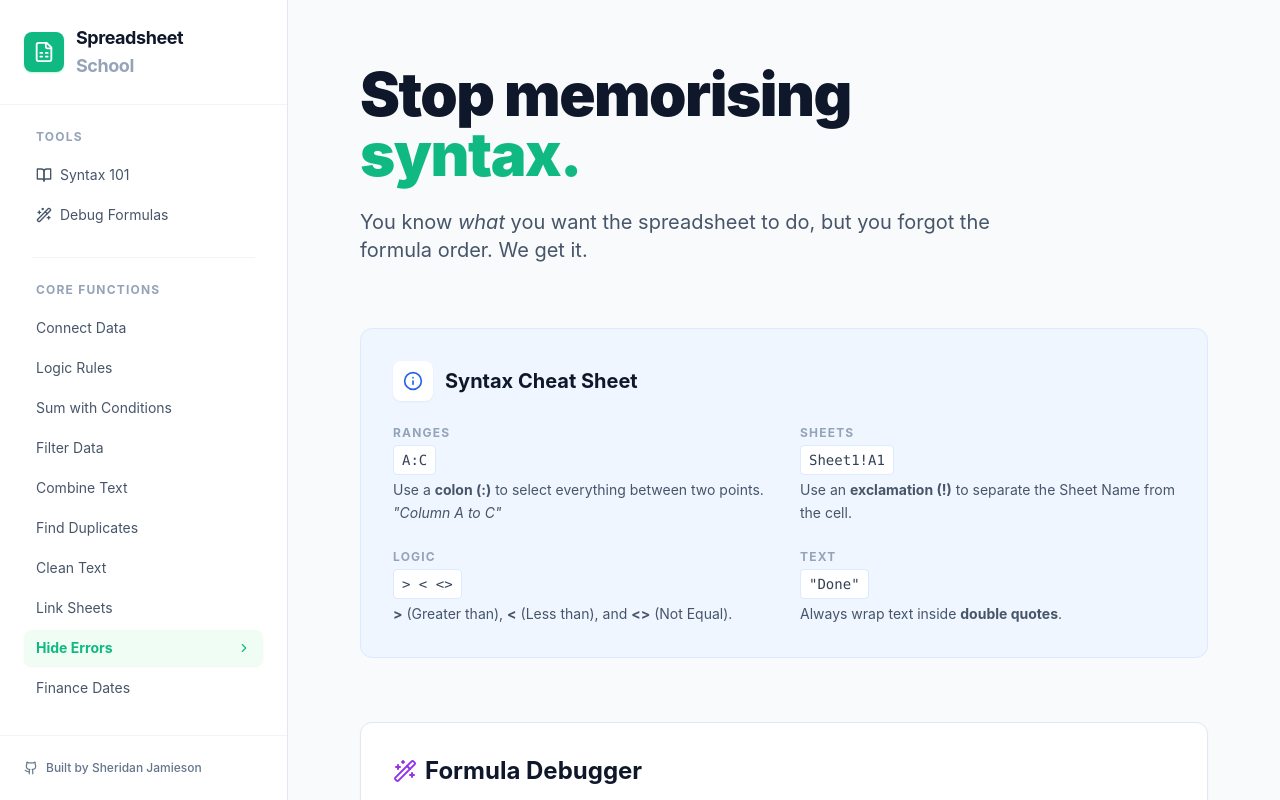
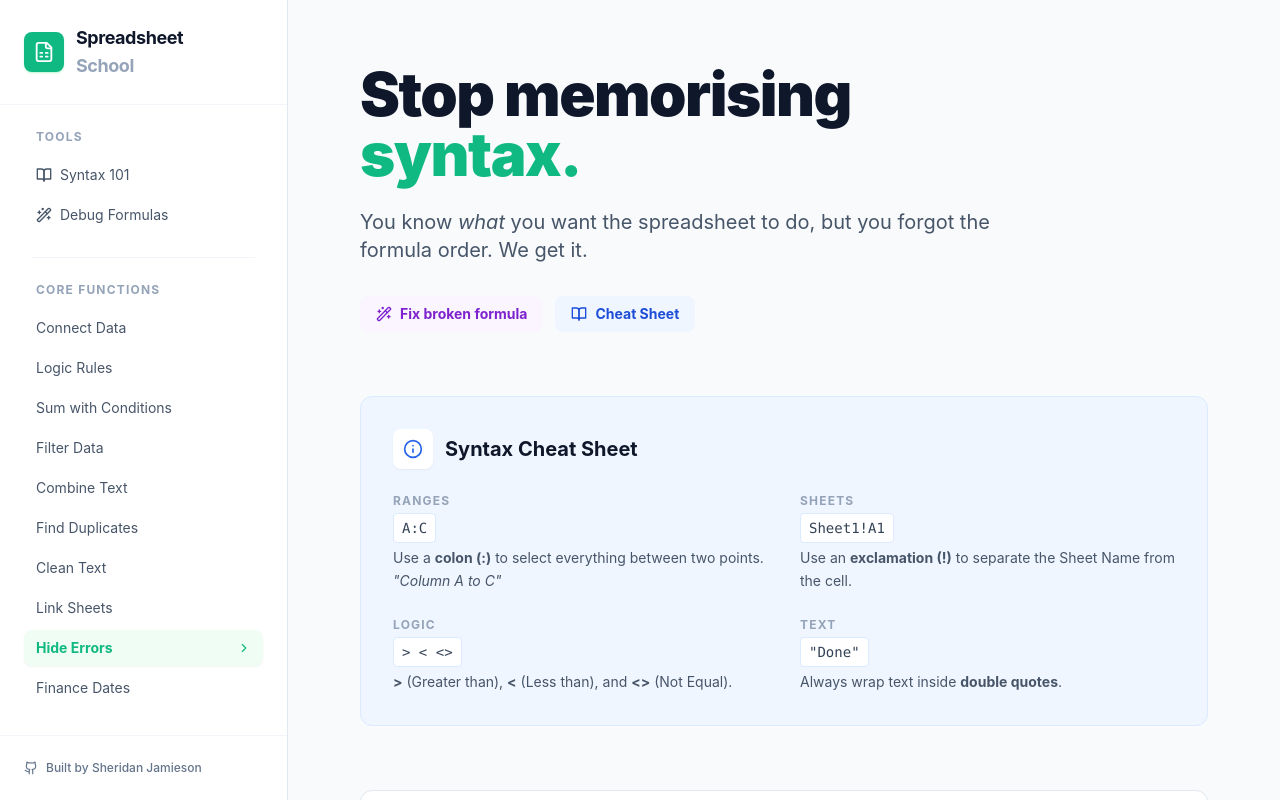
Before and after one commit to sheridan-runs/spreadsheet-school, a React (Vite) app in the folder spreadsheet-school/: page / in a window 1280 px wide. Shown: the top 800 px of the page. Built offline with nearby package versions, Linux system fonts and the light colour scheme.

Commit message:
Update App.tsx

```diff
--- a/spreadsheet-school/src/App.tsx
+++ b/spreadsheet-school/src/App.tsx
@@ -348,6 +348,22 @@ function App() {
             <p className="text-lg md:text-xl text-slate-600 max-w-2xl leading-relaxed">
               You know <em>what</em> you want the spreadsheet to do, but you forgot the formula order. We get it.
             </p>
+
+            {/* NEW: Quick Jump Buttons */}
+            <div className="flex flex-wrap gap-3 pt-2">
+              <a
+                href="#formula-doctor"
+                className="inline-flex items-center gap-2 px-4 py-2 bg-purple-50 text-purple-700 font-bold rounded-lg hover:bg-purple-100 transition-colors text-sm"
+              >
+                <Wand2 size={16} /> Fix broken formula
+              </a>
+              <a
+                href="#syntax-101"
+                className="inline-flex items-center gap-2 px-4 py-2 bg-blue-50 text-blue-700 font-bold rounded-lg hover:bg-blue-100 transition-colors text-sm"
+              >
+                <BookOpen size={16} /> Cheat Sheet
+              </a>
+            </div>
           </div>
 
           {/* SYNTAX CHEAT SHEET */}
```
